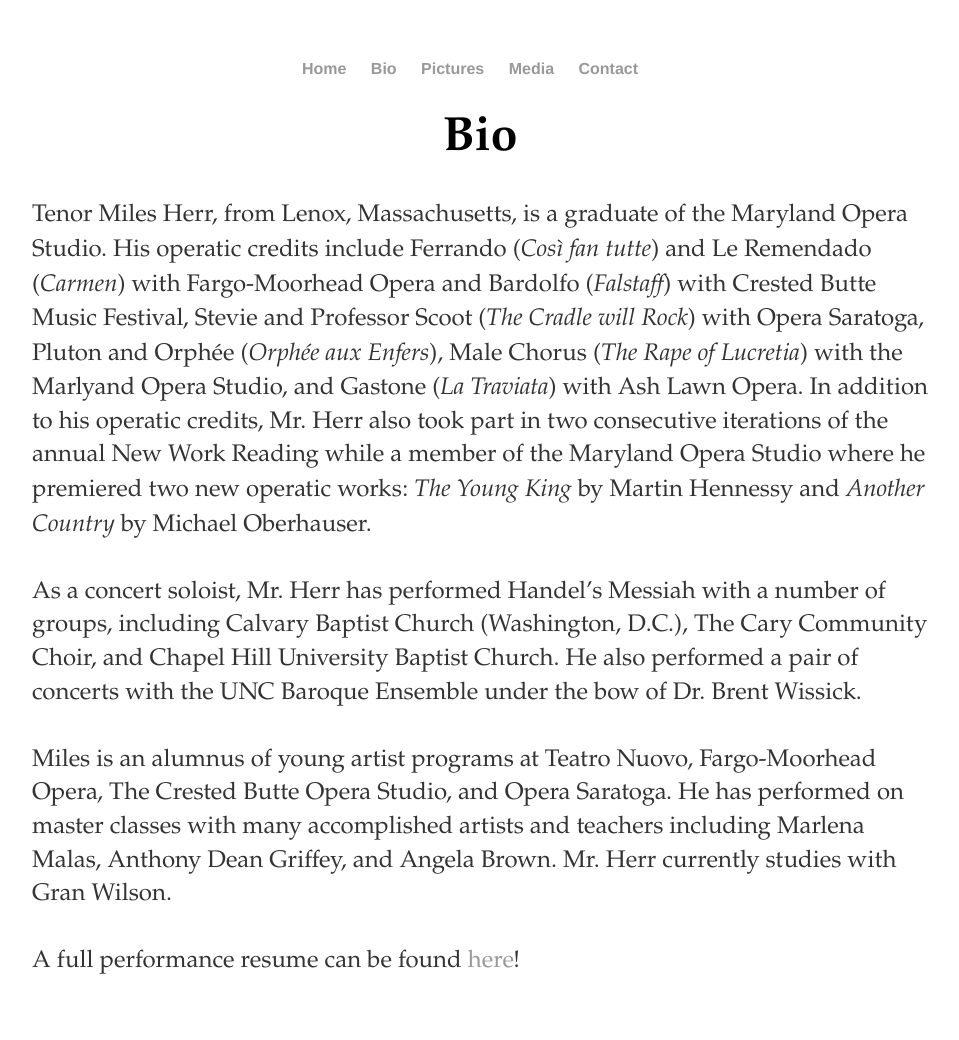
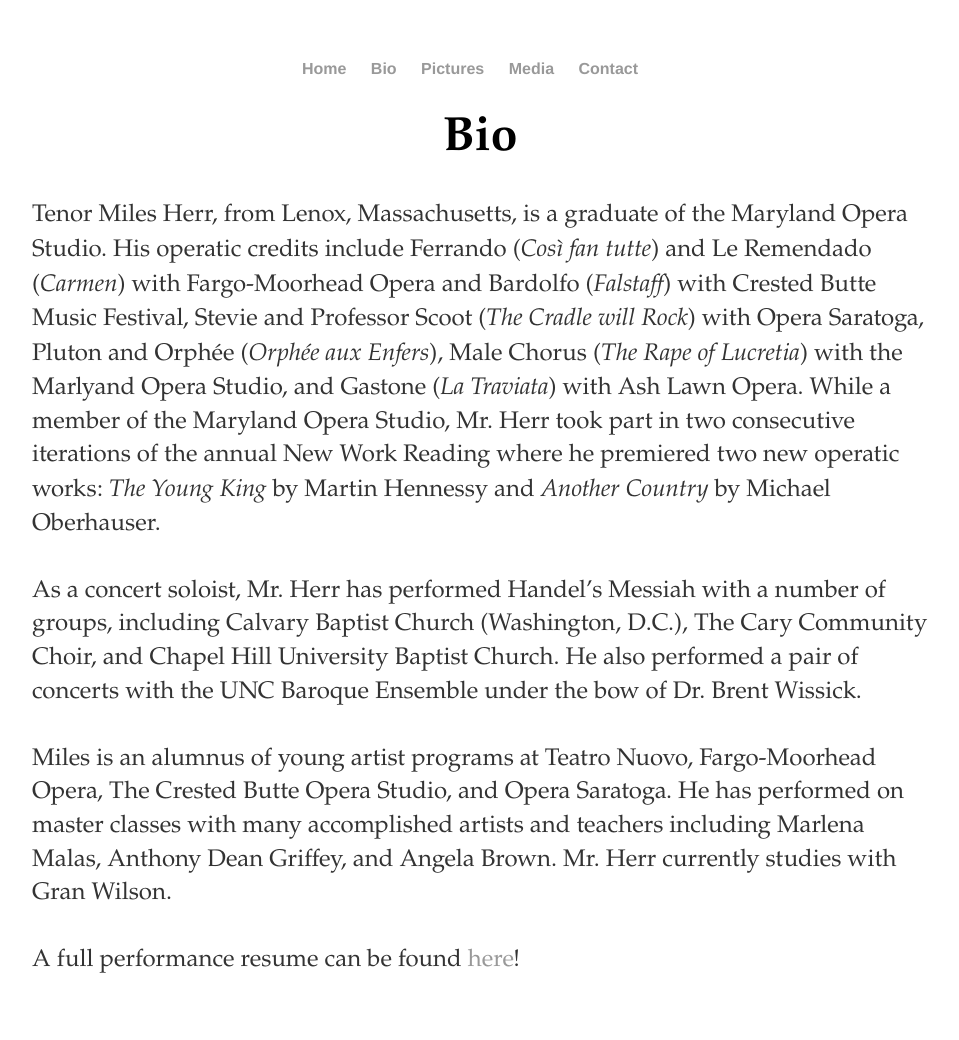
Before and after one commit to leemlb06pmi/leemlb06pmi.github.io, a Jekyll site: the page built from bio/index.html, in a window 1280 px wide. Shown: the whole page, without its empty margins (160-1119 px from the left). Built offline with Jekyll 4.4.1, drawn with Linux system fonts in a browser that asks for light colours.

Commit message:
vids and updates

```diff
--- a/bio/index.html
+++ b/bio/index.html
@@ -9,9 +9,9 @@
 Fargo-Moorhead Opera and Bardolfo (<em>Falstaff</em>) with Crested Butte Music Festival, Stevie and Professor
 Scoot (<em>The Cradle will Rock</em>) with Opera Saratoga, Pluton and Orphée (<em>Orphée aux Enfers</em>),
 Male Chorus (<em>The Rape of Lucretia</em>) with the Marlyand Opera Studio, and Gastone (<em>La Traviata</em>) with Ash
-Lawn Opera. In addition to his operatic credits, Mr. Herr also took part in two consecutive iterations of the annual
-New Work Reading while a member of the Maryland Opera Studio where he premiered two new operatic works: <em>The Young King</em>
-by Martin Hennessy and <em>Another Country</em> by Michael Oberhauser.
+Lawn Opera. While a member of the Maryland Opera Studio, Mr. Herr took part in two consecutive iterations of the annual New
+Work Reading where he premiered two new operatic works: <em>The Young King</em> by Martin Hennessy and
+<em>Another Country</em> by Michael Oberhauser.
 <br>
 <br>
 As a concert soloist, Mr. Herr has performed Handel’s Messiah with a number of groups, including Calvary Baptist Church
```
Also changed, not shown: media/index.html (+10 -0 lines).
